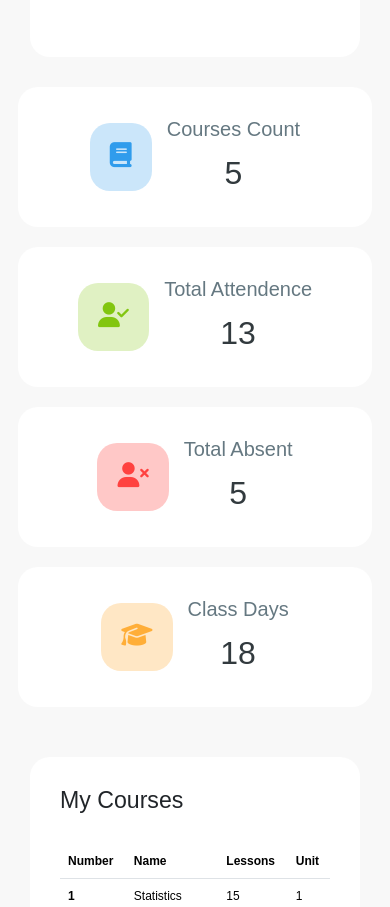
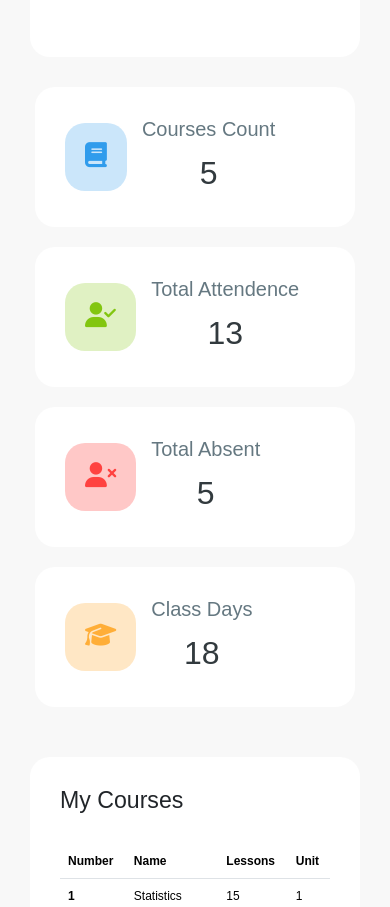
Before and after one commit to mhffa-code/Student-Dashboard, a plain HTML site: page index.html in a window 390 px wide. Shown: the part 838-1745 px from the top of the page. Drawn offline with nearby package versions, Linux system fonts and the light colour scheme.

Commit message:
css edit

```diff
--- a/css/index.css
+++ b/css/index.css
@@ -343,6 +343,7 @@ main .main-content .student-details .header {
     align-items: center;
     justify-content: center;
     margin-top: 30px;
+    margin-left: 5px;
 }
 
 
@@ -350,7 +351,6 @@ main .main-content .student-details .header {
 .learning-details .box {
     display: flex;
     height: 200px;
-    width: calc((100% / 3));
     background-color: white;
     padding: 30px;
     justify-content: center;
@@ -427,6 +427,7 @@ main .main-content .student-details .header {
     margin-right: 0;
     width: 100%;
     margin-top: 0;
+    justify-content: flex-start;
 }
 
 .learning-details .box:not(:last-child) {
@@ -435,6 +436,7 @@ main .main-content .student-details .header {
 
 .learning-details {
     flex-direction: column;
+    margin-right: 5px;
 }
 }
 
```
